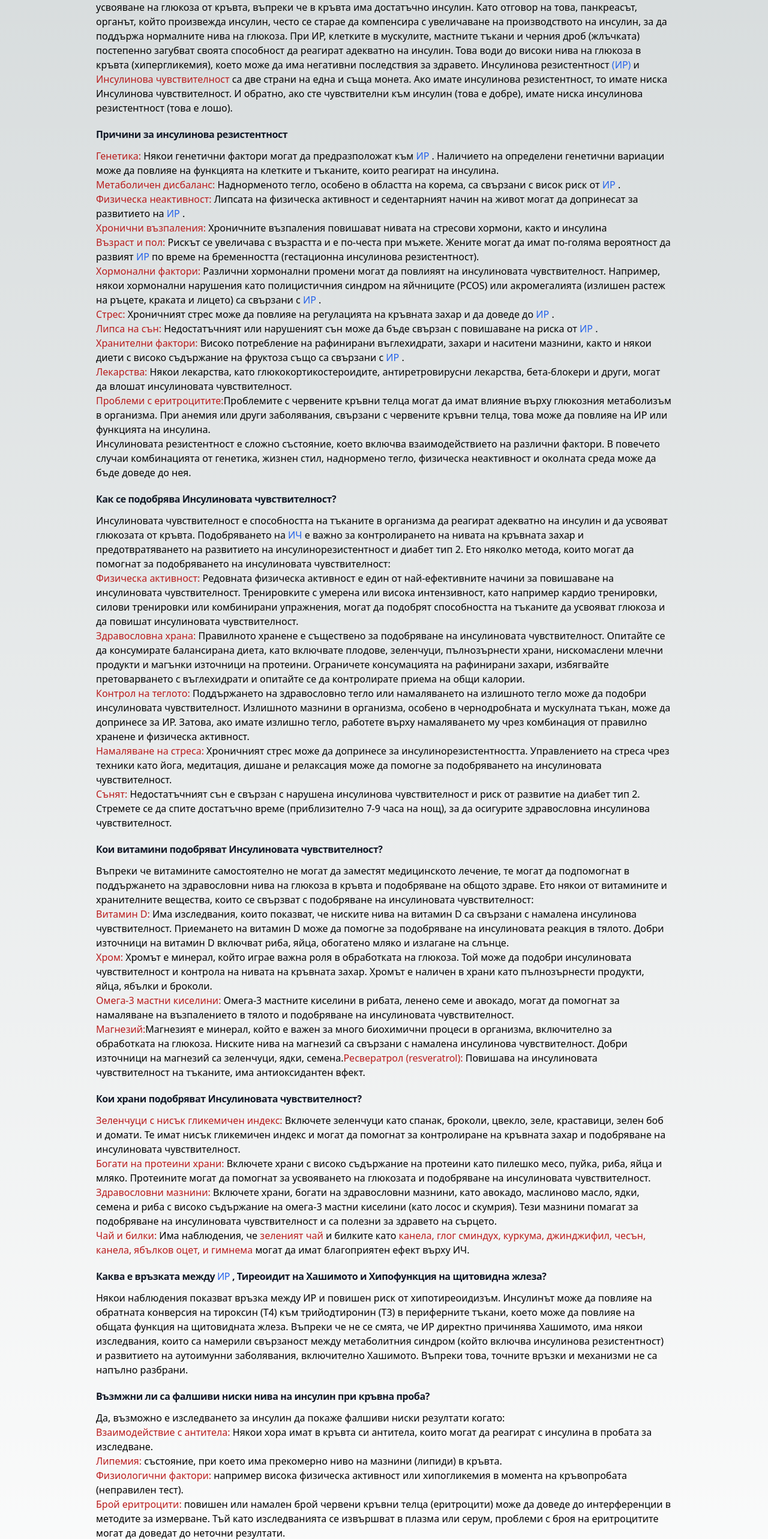
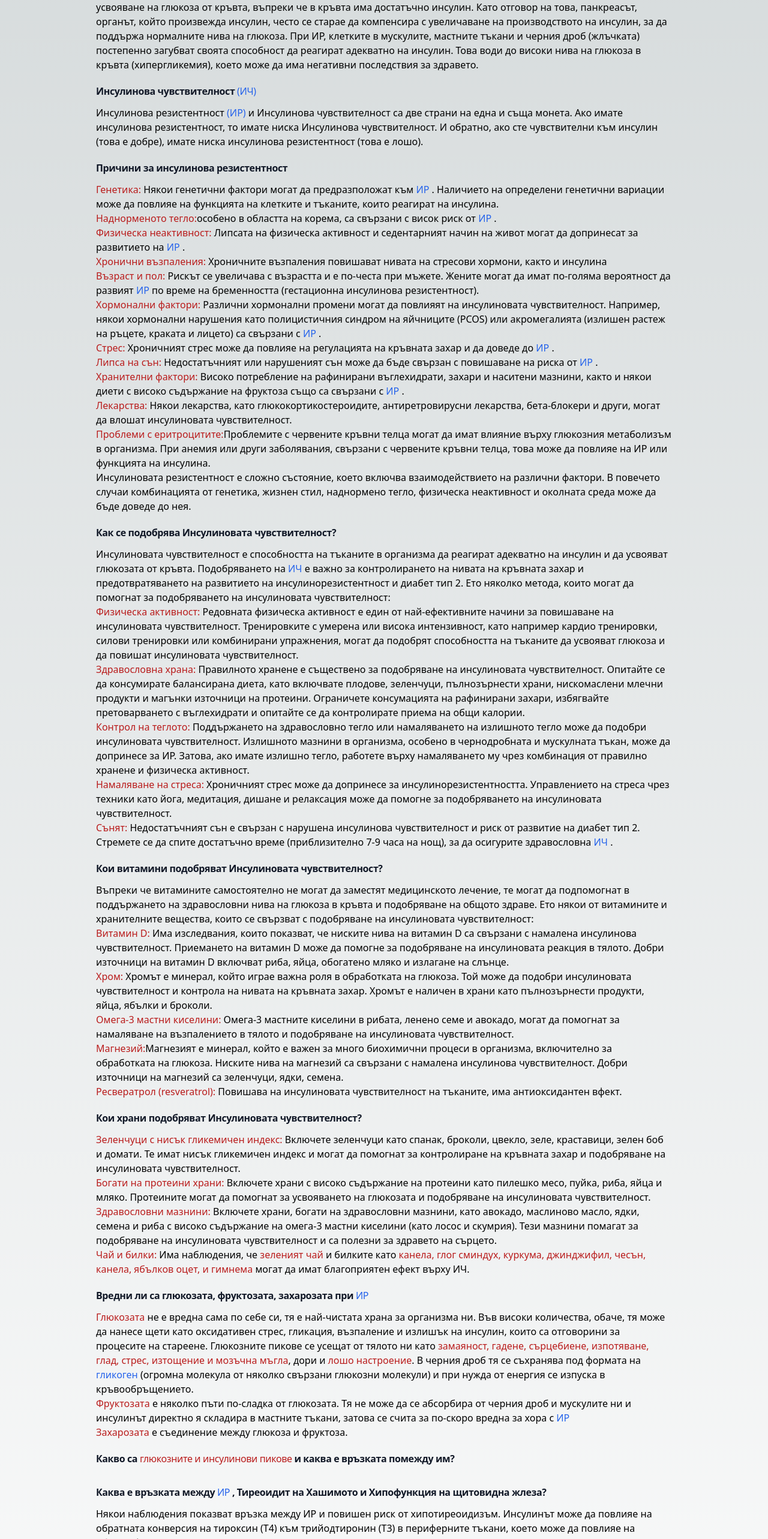
Before and after one commit to medical-wiki/pages, a Next.js app: page /faq in a window 1280 px wide. Shown: the part 180-2746 px from the top of the page at 60% size. Built offline with nearby package versions, Linux system fonts and the light colour scheme.

Commit message:
fix ir logic bug, edit text

```diff
--- a/src/app/analyse/ir/irLogic1.js
+++ b/src/app/analyse/ir/irLogic1.js
@@ -96,10 +96,11 @@ const getHoma1BIndex = (input) => {
 }
 
 const checkInsulineResistance = (input) => {
+
   checkInsulineResistance0min(input);
   checkInsulineResistance60min(input);
   checkInsulineResistance120min(input);
-  if (!irResult0 && !irResult60 && !irResult120) {
+  if (irResult0 < 0 && irResult60 < 0 && irResult120 < 0) {
     analysedResults.push("Не може да се направи качествен анализ на ИР по дадените измервания;");
   } else {
     analysedResults.push(getSentence(irResult0, 0));
--- a/src/app/faq/page.js
+++ b/src/app/faq/page.js
@@ -24,7 +24,9 @@ export default function Page() {
         да компенсира с увеличаване на производството на инсулин, за да поддържа нормалните нива на глюкоза.
         При ИР, клетките в мускулите, мастните тъкани и черния дроб (жлъчката) постепенно загубват своята способност да реагират
         адекватно на инсулин. Това води до високи нива на глюкоза в кръвта (хипергликемия), което може да има негативни последствия за здравето.
-        Инсулинова резистентност<Link1 href="/faq#ir1" text="(ИР)"></Link1> и <Red id="/faq#ich1">Инсулинова чувствителност </Red>
+
+        <Heading1 id="ich1">Инсулинова чувствителност <Link1 href="/faq#ich1" text="(ИЧ)"> </Link1></Heading1>
+        Инсулинова резистентност<Link1 href="/faq#ir1" text="(ИР)"></Link1> и Инсулинова чувствителност
         са две страни на една и съща монета. Ако имате инсулинова резистентност,
         то имате ниска Инсулинова чувствителност. И обратно, ако сте чувствителни към инсулин (това е добре), имате ниска
         инсулинова резистентност (това е лошо).
@@ -33,7 +35,7 @@ export default function Page() {
         <Red>Генетика:</Red> Някои генетични фактори могат да предразположат към <Link1 href="/faq#ir1" text="ИР"> </Link1>.
         Наличието на определени генетични вариации може да повлияе на функцията на клетките и тъканите, които реагират на инсулина.
         <br></br>
-        <Red>Метаболичен дисбаланс:</Red> Наднорменото тегло, особено в областта на корема, са свързани с висок риск от
+        <Red>Наднорменото тегло:</Red>особено в областта на корема, са свързани с висок риск от
         <Link1 href="/faq#ir1" text="ИР"> </Link1>.
         <br></br>
         <Red>Физическа неактивност:</Red> Липсата на физическа активност и седентарният начин на живот могат да допринесат за развитието на
@@ -88,7 +90,7 @@ export default function Page() {
         като йога, медитация, дишане и релаксация може да помогне за подобряването на инсулиновата чувствителност.
         <br></br>
         <Red>Сънят: </Red> Недостатъчният сън е свързан с нарушена инсулинова чувствителност и риск от развитие на диабет тип 2.
-        Стремете се да спите достатъчно време (приблизително 7-9 часа на нощ), за да осигурите здравословна инсулинова чувствителност.
+        Стремете се да спите достатъчно време (приблизително 7-9 часа на нощ), за да осигурите здравословна <Link1 href="/faq#ich1" text="ИЧ"> </Link1>.
 
         <Heading1 id="4234">Кои витамини подобряват Инсулиновата чувствителност?</Heading1>
         Въпреки че витамините самостоятелно не могат да заместят медицинското лечение, те могат да подпомогнат в поддържането на здравословни нива на глюкоза
@@ -106,6 +108,7 @@ export default function Page() {
         <br></br>
         <Red>Магнезий:</Red>Магнезият е минерал, който е важен за много биохимични процеси в организма, включително за обработката
         на глюкоза. Ниските нива на магнезий са свързани с намалена инсулинова чувствителност. Добри източници на магнезий са зеленчуци, ядки, семена.
+        <br></br>
         <Red>Ресвератрол (resveratrol):</Red> Повишава на инсулиновата чувствителност на тъканите, има антиоксидантен вфект.
 
         <Heading1 id="4234">Кои храни подобряват Инсулиновата чувствителност?</Heading1>
@@ -121,6 +124,21 @@ export default function Page() {
         <br></br>
         <Red>Чай и билки:</Red> Има наблюдения, че <Red> зеленият чай </Red> и билките като <Red>канела, глог сминдух, куркума, джинджифил, чесън,
         канела, ябълков оцет, и гимнема</Red> могат да имат благоприятен ефект върху ИЧ.
+
+        <Heading1 id="122">Вредни ли са глюкозата, фруктозата, захарозата при <Link1 href="/faq#ir1" text="ИР"> </Link1></Heading1>
+        <Red>Глюкозата</Red> не е вредна сама по себе си, тя е най-чистата храна за организма ни. Във високи количества, обаче, тя може да нанесе щети
+        като оксидативен стрес, гликация, възпаление и излишък на инсулин, които са отговорини за процесите на стареене. Глюкозните пикове се усещат
+        от тялото ни като <Red>замаяност, гадене, сърцебиене, изпотяване, глад, стрес, изтощение и мозъчна мъгла</Red>, дори и <Red>лошо настроение</Red>.
+        В черния дроб тя се съхранява под формата на <Link1 href="/faq#ir1glycogen" text="гликоген"> </Link1> (огромна молекула от няколко свързани
+        глюкозни молекули) и при нужда от енергия се изпуска в кръвообръщението.
+        <br></br>
+        <Red>Фруктозата </Red> е няколко пъти по-сладка от глюкозата. Тя не може да се абсорбира от черния дроб и мускулите ни и инсулинът директно я
+        складира в мастните тъкани, затова се счита за по-скоро вредна за хора с <Link1 href="/faq#ir1" text="ИР"> </Link1>
+        <br></br>
+        <Red>Захарозата </Red> е съединение между глюкоза и фруктоза.
+
+        <Heading1 id="122">Какво са <Red>глюкозните и инсулинови пикове</Red> и каква е връзката помежду им?</Heading1>
+
 
         <Heading1 id="122">Каква е връзката между <Link1 href="/faq#ir1" text="ИР"> </Link1>, Тиреоидит на Хашимото и Хипофункция на щитовидна жлеза?</Heading1>
         Някои наблюдения показват връзка между ИР и повишен риск от хипотиреоидизъм. Инсулинът може да повлияе на обратната конверсия на тироксин (T4)
```
